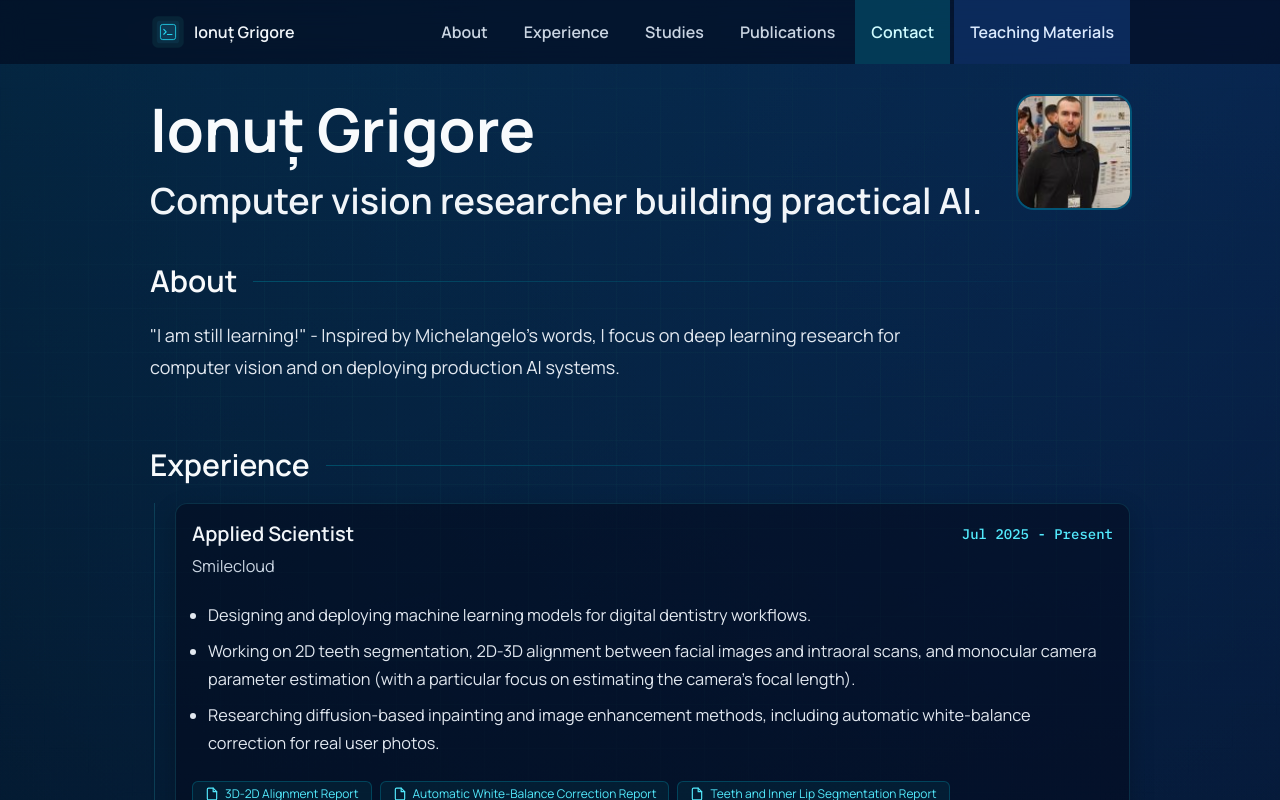
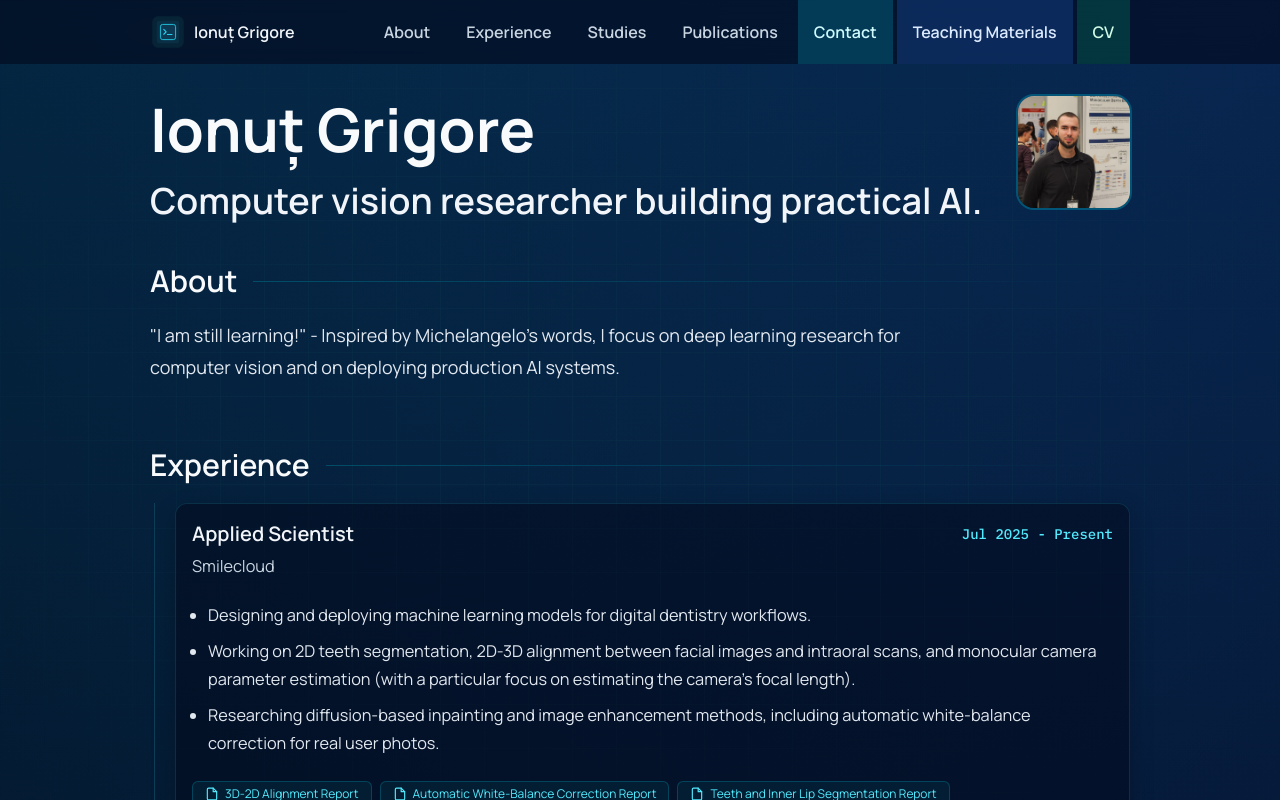
Before and after one commit to ionut-grigore99/ionut-grigore, a React (Vite) app: page / in a window 1280 px wide. Shown: the top 800 px of the page. Built offline with nearby package versions, Linux system fonts and the light colour scheme.

Commit message:
CV added

```diff
--- a/src/components/HeaderNav.tsx
+++ b/src/components/HeaderNav.tsx
@@ -17,6 +17,8 @@ const navItems = [
   { label: 'Publications', href: '#publications' },
   { label: 'Contact', href: '#contact' },
 ] as const;
+
+const cvUrl = 'https://drive.google.com/file/d/1YJhQLT5gyQhF3OEG7ELkgDVkDbn-f3yG/view?usp=drive_link';
 
 interface HeaderNavProps {
   name?: string;
@@ -126,6 +128,15 @@ function HeaderNav({ name = 'Portfolio' }: HeaderNavProps): JSX.Element {
           >
             Teaching Materials
           </Link>
+          <Link
+            href={cvUrl}
+            target="_blank"
+            rel="noopener noreferrer"
+            underline="none"
+            className="flex items-center whitespace-nowrap !px-4 !text-base !font-semibold !bg-emerald-500/20 !text-emerald-100 hover:!bg-emerald-500/30"
+          >
+            CV
+          </Link>
         </nav>
       </div>
 
@@ -197,6 +208,16 @@ function HeaderNav({ name = 'Portfolio' }: HeaderNavProps): JSX.Element {
           >
             <ListItemText primary="Teaching Materials" />
           </ListItemButton>
+          <ListItemButton
+            component="a"
+            href={cvUrl}
+            target="_blank"
+            rel="noopener noreferrer"
+            onClick={() => setIsSidebarOpen(false)}
+            className="!mx-2 !mb-1 !rounded-lg !bg-emerald-500/20 !text-emerald-100 hover:!bg-emerald-500/30"
+          >
+            <ListItemText primary="CV" />
+          </ListItemButton>
         </List>
       </Drawer>
     </header>
```
Also changed, not shown: public/assets/profile-photo.png.
